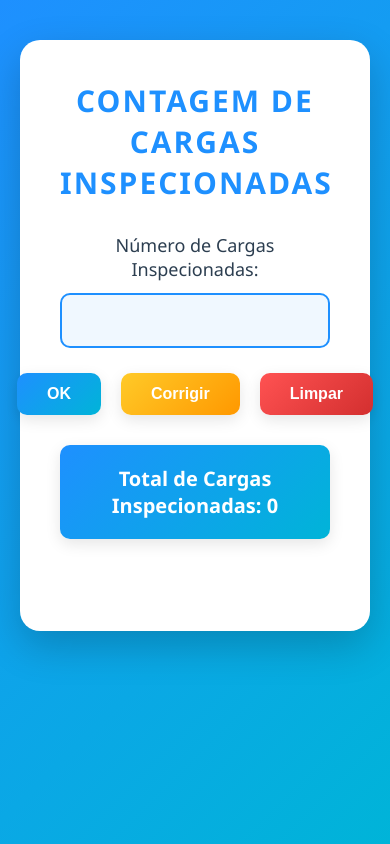
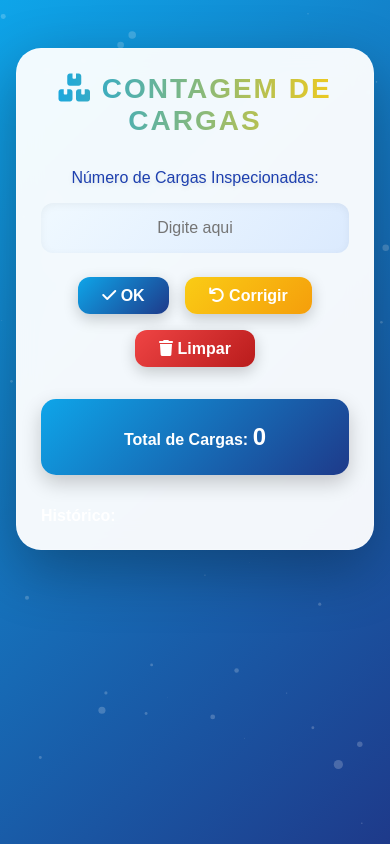
Before and after one commit to F-lapa/Quantidade-de-Carga, a plain HTML site: page index.html in a window 390 px wide. Drawn offline with Linux system fonts and the light colour scheme.

Commit message:
Update index.html

```diff
--- a/index.html
+++ b/index.html
@@ -4,140 +4,226 @@
   <meta charset="UTF-8">
   <meta name="viewport" content="width=device-width, initial-scale=1.0">
   <title>Contagem de Cargas Inspecionadas</title>
+  <link rel="stylesheet" href="https://cdnjs.cloudflare.com/ajax/libs/font-awesome/6.0.0-beta3/css/all.min.css">
   <style>
-    /* Estilos Gerais */
     * {
       margin: 0;
       padding: 0;
       box-sizing: border-box;
     }
+
     body {
-      font-family: 'Poppins', 'Segoe UI', sans-serif;
-      background: linear-gradient(135deg, #1e90ff, #00b4d8);
+      font-family: 'Poppins', sans-serif;
+      background: linear-gradient(135deg, #0ea5e9 0%, #1e3a8a 100%);
       color: #fff;
       display: flex;
       justify-content: center;
       align-items: flex-start;
       min-height: 100vh;
-      margin: 0;
-      padding: 20px;
+      padding: 1rem;
+      overflow: hidden;
+      position: relative;
     }
+
+    /* Partículas de fundo */
+    canvas {
+      position: absolute;
+      top: 0;
+      left: 0;
+      width: 100%;
+      height: 100%;
+      z-index: 0;
+      opacity: 0.25;
+    }
+
     .container {
-      background: #fff;
-      border-radius: 20px;
-      box-shadow: 0 15px 40px rgba(0, 0, 0, 0.2);
+      background: rgba(255, 255, 255, 0.95);
+      border-radius: 25px;
+      box-shadow: 0 20px 60px rgba(0, 0, 0, 0.3);
       width: 100%;
-      max-width: 600px;
-      padding: 40px;
+      max-width: 650px;
+      padding: 2.5rem;
       text-align: center;
       position: relative;
-      margin-top: 20px;
-      animation: slideInRotate 0.8s ease-out forwards;
+      z-index: 1;
+      backdrop-filter: blur(12px);
+      border: 1px solid rgba(255, 255, 255, 0.2);
+      animation: floatIn 1s ease-out forwards;
+      margin-top: 2rem;
     }
+
     h1 {
-      font-size: 30px;
-      margin-bottom: 30px;
-      color: #1e90ff;
-      font-weight: 600;
+      font-size: 2.5rem;
+      margin-bottom: 2rem;
+      color: #1e3a8a;
+      font-weight: 700;
       text-transform: uppercase;
       letter-spacing: 2px;
+      background: linear-gradient(90deg, #0ea5e9, #facc15);
+      -webkit-background-clip: text;
+      background-clip: text;
+      color: transparent;
+      animation: fadeInDown 1s ease forwards;
     }
+
     form {
-      margin-bottom: 30px;
+      margin-bottom: 2rem;
     }
+
     label {
-      font-size: 18px;
+      font-size: 1.25rem;
       font-weight: 500;
-      margin-bottom: 12px;
+      margin-bottom: 1rem;
       display: block;
-      color: #2c3e50;
+      color: #1e40af;
+      text-shadow: 0 2px 5px rgba(0, 0, 0, 0.1);
     }
+
     input[type="text"] {
       width: 100%;
-      padding: 15px;
-      font-size: 18px;
-      border: 2px solid #1e90ff;
-      border-radius: 10px;
-      margin-bottom: 25px;
+      padding: 1rem;
+      font-size: 1.25rem;
+      border: none;
+      border-radius: 12px;
+      margin-bottom: 1.5rem;
+      text-align: center;
+      color: #1e3a8a;
+      background: linear-gradient(135deg, #f0f9ff, #dbeafe);
+      box-shadow: inset 0 2px 8px rgba(0, 0, 0, 0.05);
       transition: all 0.3s ease;
-      text-align: center;
-      color: #2c3e50;
-      background: #f0f8ff;
     }
+
     input[type="text"]:focus {
-      border-color: #00b4d8;
-      box-shadow: 0 0 12px rgba(0, 180, 216, 0.4);
+      box-shadow: 0 0 15px rgba(14, 165, 233, 0.5);
+      transform: scale(1.02);
       outline: none;
     }
+
     .btn-container {
       display: flex;
-      gap: 20px;
+      gap: 1rem;
       justify-content: center;
+      flex-wrap: wrap;
     }
+
     button {
-      padding: 12px 30px;
-      font-size: 16px;
+      padding: 0.75rem 2rem;
+      font-size: 1rem;
       font-weight: 600;
       border: none;
-      border-radius: 10px;
+      border-radius: 12px;
       cursor: pointer;
-      transition: all 0.3s ease;
-      box-shadow: 0 5px 15px rgba(0, 0, 0, 0.1);
+      transition: all 0.4s ease;
+      box-shadow: 0 5px 15px rgba(0, 0, 0, 0.2);
+      position: relative;
+      overflow: hidden;
     }
+
+    button::before {
+      content: '';
+      position: absolute;
+      top: 50%;
+      left: 50%;
+      width: 0;
+      height: 0;
+      background: rgba(255, 255, 255, 0.3);
+      border-radius: 50%;
+      transform: translate(-50%, -50%);
+      transition: width 0.6s ease, height 0.6s ease;
+    }
+
+    button:hover::before {
+      width: 300%;
+      height: 300%;
+    }
+
     button:hover {
-      transform: scale(1.05);
-      box-shadow: 0 8px 20px rgba(0, 0, 0, 0.2);
+      transform: translateY(-3px);
+      box-shadow: 0 10px 25px rgba(0, 0, 0, 0.3);
     }
+
     .btn-ok {
-      background: linear-gradient(135deg, #1e90ff, #00b4d8);
-      color: white;
-    }
-    .btn-correct {
-      background: linear-gradient(135deg, #ffca28, #ff9800);
+      background: linear-gradient(135deg, #0ea5e9, #1e3a8a);
       color: #fff;
     }
+
+    .btn-correct {
+      background: linear-gradient(135deg, #facc15, #f59e0b);
+      color: #fff;
+    }
+
     .btn-clear {
-      background: linear-gradient(135deg, #ff5252, #d32f2f);
-      color: white;
+      background: linear-gradient(135deg, #ef4444, #b91c1c);
+      color: #fff;
     }
+
     .result {
-      background: linear-gradient(135deg, #1e90ff, #00b4d8);
+      background: linear-gradient(135deg, #0ea5e9, #1e3a8a);
       color: #fff;
-      padding: 20px;
-      border-radius: 10px;
-      font-size: 20px;
+      padding: 1.5rem;
+      border-radius: 15px;
+      font-size: 1.5rem;
       font-weight: 600;
-      margin-bottom: 30px;
-      box-shadow: 0 5px 15px rgba(0, 0, 0, 0.1);
+      margin-bottom: 2rem;
+      box-shadow: 0 8px 20px rgba(0, 0, 0, 0.2);
+      animation: fadeInUp 1s ease forwards;
     }
+
     #total-inspected {
       display: inline-block;
+      font-size: 2rem;
+      transition: all 0.3s ease;
     }
+
     #total-inspected.updating {
-      animation: totalPulseGlow 1s ease-out forwards;
+      animation: totalPulseGlow 1.2s ease-out forwards;
     }
+
     .history {
       text-align: left;
-      margin-top: 20px;
+      margin-top: 1.5rem;
     }
+
     .history-list {
       list-style: none;
       display: flex;
       flex-wrap: wrap;
-      gap: 12px;
+      gap: 0.75rem;
+      max-height: 150px;
+      overflow-y: auto;
+      scrollbar-width: thin;
+      scrollbar-color: #0ea5e9 #f0f9ff;
     }
+
+    .history-list::-webkit-scrollbar {
+      width: 6px;
+    }
+
+    .history-list::-webkit-scrollbar-track {
+      background: #f0f9ff;
+      border-radius: 12px;
+    }
+
+    .history-list::-webkit-scrollbar-thumb {
+      background: #0ea5e9;
+      border-radius: 12px;
+    }
+
     .history-item {
-      background: #00b4d8;
+      background: linear-gradient(135deg, #0ea5e9, #1e40af);
       color: #fff;
-      padding: 10px 20px;
-      border-radius: 25px;
-      font-size: 14px;
+      padding: 0.6rem 1.2rem;
+      border-radius: 20px;
+      font-size: 0.9rem;
       font-weight: 500;
-      box-shadow: 0 3px 10px rgba(0, 0, 0, 0.1);
+      box-shadow: 0 4px 12px rgba(0, 0, 0, 0.15);
+      animation: slideIn 0.5s ease forwards;
     }
+
     .history-item.latest {
-      animation: pulseGlow 1s ease-out forwards;
+      animation: pulseGlow 1.2s ease-out forwards;
     }
+
     .history-item.removing {
       animation: pulseFadeOut 1s ease-out forwards;
     }
@@ -150,165 +236,160 @@
       left: 0;
       width: 100%;
       height: 100%;
-      background: rgba(0, 0, 0, 0.65);
+      background: rgba(0, 0, 0, 0.75);
       justify-content: center;
       align-items: center;
       z-index: 1000;
       opacity: 0;
       transition: opacity 0.3s ease;
     }
+
     .dialog-overlay.show {
       display: flex;
       opacity: 1;
     }
+
     .dialog-container {
-      background: #fff;
-      color: #2c3e50;
-      padding: 35px;
-      border-radius: 15px;
+      background: rgba(255, 255, 255, 0.98);
+      color: #1e3a8a;
+      padding: 2rem;
+      border-radius: 20px;
       text-align: center;
-      box-shadow: 0 15px 40px rgba(0, 0, 0, 0.2);
+      box-shadow: 0 20px 60px rgba(0, 0, 0, 0.3);
       width: 90%;
       max-width: 450px;
-      transform: scale(0.9);
+      transform: scale(0.8);
       opacity: 0;
-      transition: transform 0.3s ease, opacity 0.3s ease;
+      transition: transform 0.4s ease, opacity 0.4s ease;
+      backdrop-filter: blur(10px);
     }
+
     .dialog-overlay.show .dialog-container {
       transform: scale(1);
       opacity: 1;
     }
+
     .dialog-buttons {
       display: flex;
-      gap: 20px;
+      gap: 1rem;
       justify-content: center;
-      margin-top: 30px;
+      margin-top: 1.5rem;
     }
+
+    .dialog-confirm, .dialog-cancel {
+      padding: 0.75rem 2rem;
+      font-size: 1rem;
+      font-weight: 600;
+      border: none;
+      border-radius: 12px;
+      cursor: pointer;
+      transition: all 0.4s ease;
+      box-shadow: 0 5px 15px rgba(0, 0, 0, 0.2);
+    }
+
     .dialog-confirm {
-      background: linear-gradient(135deg, #1e90ff, #00b4d8);
-      color: white;
-      padding: 12px 25px;
-      border: none;
-      border-radius: 10px;
-      cursor: pointer;
-      font-size: 16px;
-      font-weight: 600;
-      transition: all 0.3s ease;
+      background: linear-gradient(135deg, #0ea5e9, #1e3a8a);
+      color: #fff;
     }
-    .dialog-confirm:hover {
-      transform: scale(1.05);
-      box-shadow: 0 8px 20px rgba(0, 0, 0, 0.2);
+
+    .dialog-cancel {
+      background: linear-gradient(135deg, #ef4444, #b91c1c);
+      color: #fff;
     }
-    .dialog-cancel {
-      background: linear-gradient(135deg, #ff5252, #d32f2f);
-      color: white;
-      padding: 12px 25px;
-      border: none;
-      border-radius: 10px;
-      cursor: pointer;
-      font-size: 16px;
-      font-weight: 600;
-      transition: all 0.3s ease;
-    }
-    .dialog-cancel:hover {
-      transform: scale(1.05);
-      box-shadow: 0 8px 20px rgba(0, 0, 0, 0.2);
+
+    .dialog-confirm:hover, .dialog-cancel:hover {
+      transform: translateY(-3px);
+      box-shadow: 0 10px 25px rgba(0, 0, 0, 0.3);
     }
 
     /* Animações */
-    @keyframes slideInRotate {
-      0% {
-        opacity: 0;
-        transform: translateX(-100%) rotate(-10deg);
-      }
-      100% {
-        opacity: 1;
-        transform: translateX(0) rotate(0deg);
-      }
+    @keyframes floatIn {
+      0% { opacity: 0; transform: translateY(50px) scale(0.95); }
+      100% { opacity: 1; transform: translateY(0) scale(1); }
+    }
+
+    @keyframes fadeInDown {
+      0% { opacity: 0; transform: translateY(-30px); }
+      100% { opacity: 1; transform: translateY(0); }
+    }
+
+    @keyframes fadeInUp {
+      0% { opacity: 0; transform: translateY(30px); }
+      100% { opacity: 1; transform: translateY(0); }
+    }
+
+    @keyframes slideIn {
+      0% { opacity: 0; transform: translateX(-20px); }
+      100% { opacity: 1; transform: translateX(0); }
     }
 
     @keyframes pulseGlow {
-      0% {
-        transform: scale(1);
-        background: #00b4d8;
-        box-shadow: 0 3px 10px rgba(0, 0, 0, 0.1);
-      }
-      50% {
-        transform: scale(1.3);
-        background: #ffeb3b;
-        box-shadow: 0 0 20px rgba(255, 235, 59, 0.8);
-        color: #2c3e50;
-      }
-      100% {
-        transform: scale(1);
-        background: #00b4d8;
-        box-shadow: 0 3px 10px rgba(0, 0, 0, 0.1);
-        color: #fff;
-      }
+      0% { transform: scale(1); box-shadow: 0 4px 12px rgba(0, 0, 0, 0.15); }
+      50% { transform: scale(1.15); box-shadow: 0 0 20px rgba(14, 165, 233, 0.8); background: #facc15; }
+      100% { transform: scale(1); box-shadow: 0 4px 12px rgba(0, 0, 0, 0.15); }
     }
 
     @keyframes pulseFadeOut {
-      0% {
-        transform: scale(1);
-        background: #00b4d8;
-        box-shadow: 0 3px 10px rgba(0, 0, 0, 0.1);
-        opacity: 1;
-      }
-      50% {
-        transform: scale(1.3);
-        background: #ffeb3b;
-        box-shadow: 0 0 20px rgba(255, 235, 59, 0.8);
-        color: #2c3e50;
-        opacity: 1;
-      }
-      100% {
-        transform: scale(0.8);
-        background: #ffeb3b;
-        box-shadow: 0 0 10px rgba(255, 235, 59, 0.5);
-        opacity: 0;
-      }
+      0% { transform: scale(1); opacity: 1; }
+      50% { transform: scale(1.15); box-shadow: 0 0 20px rgba(14, 165, 233, 0.8); background: #facc15; }
+      100% { transform: scale(0.8); opacity: 0; }
     }
 
     @keyframes totalPulseGlow {
-      0% {
-        transform: scale(1);
-        color: #fff;
-        text-shadow: none;
+      0% { transform: scale(1); text-shadow: none; }
+      50% { transform: scale(1.25); text-shadow: 0 0 20px rgba(250, 204, 21, 0.9); color: #facc15; }
+      100% { transform: scale(1); text-shadow: none; color: #fff; }
+    }
+
+    @media (max-width: 480px) {
+      .container {
+        padding: 1.5rem;
       }
-      50% {
-        transform: scale(1.2);
-        color: #ffeb3b;
-        text-shadow: 0 0 15px rgba(255, 235, 59, 0.8);
+
+      h1 {
+        font-size: 1.75rem;
       }
-      100% {
-        transform: scale(1);
-        color: #fff;
-        text-shadow: none;
+
+      label, input[type="text"], .result {
+        font-size: 1rem;
+      }
+
+      #total-inspected {
+        font-size: 1.5rem;
+      }
+
+      button {
+        padding: 0.6rem 1.5rem;
+      }
+
+      .history-item {
+        font-size: 0.8rem;
+        padding: 0.5rem 1rem;
       }
     }
   </style>
 </head>
 <body>
+  <canvas id="particles"></canvas>
   <div class="container">
-    <h1>Contagem de Cargas Inspecionadas</h1>
+    <h1><i class="fas fa-boxes"></i> Contagem de Cargas</h1>
     <form id="inspection-form">
       <label for="quantity">Número de Cargas Inspecionadas:</label>
-      <input type="text" id="quantity" name="quantity" required autocomplete="off" inputmode="numeric">
+      <input type="text" id="quantity" name="quantity" required autocomplete="off" inputmode="numeric" placeholder="Digite aqui">
       <div class="btn-container">
-        <button class="btn-ok" type="submit">OK</button>
-        <button class="btn-correct" id="correct-button" type="button">Corrigir</button>
-        <button class="btn-clear" id="clear-button" type="button">Limpar</button>
+        <button class="btn-ok" type="submit"><i class="fas fa-check"></i> OK</button>
+        <button class="btn-correct" id="correct-button" type="button"><i class="fas fa-undo"></i> Corrigir</button>
+        <button class="btn-clear" id="clear-button" type="button"><i class="fas fa-trash"></i> Limpar</button>
       </div>
     </form>
     <div class="result">
-      <strong>Total de Cargas Inspecionadas:</strong> <span id="total-inspected">0</span>
+      <strong>Total de Cargas:</strong> <span id="total-inspected">0</span>
     </div>
     <div class="history">
       <strong>Histórico:</strong>
       <ul id="history-list" class="history-list"></ul>
     </div>
   </div>
-  <!-- Caixa de Diálogo -->
   <div class="dialog-overlay" id="dialog-overlay">
     <div class="dialog-container">
       <p id="dialog-message"></p>
@@ -318,7 +399,66 @@
       </div>
     </div>
   </div>
+
   <script>
+    // Partículas de fundo
+    const canvas = document.getElementById('particles');
+    const ctx = canvas.getContext('2d');
+    canvas.width = window.innerWidth;
+    canvas.height = window.innerHeight;
+
+    const particlesArray = [];
+    const numberOfParticles = 60;
+
+    class Particle {
+      constructor() {
+        this.x = Math.random() * canvas.width;
+        this.y = Math.random() * canvas.height;
+        this.size = Math.random() * 4 + 1;
+        this.speedX = Math.random() * 0.5 - 0.25;
+        this.speedY = Math.random() * 0.5 - 0.25;
+      }
+
+      update() {
+        this.x += this.speedX;
+        this.y += this.speedY;
+        if (this.size > 0.2) this.size -= 0.015;
+        if (this.x < 0 || this.x > canvas.width) this.speedX = -this.speedX;
+        if (this.y < 0 || this.y > canvas.height) this.speedY = -this.speedY;
+      }
+
+      draw() {
+        ctx.fillStyle = 'rgba(255, 255, 255, 0.8)';
+        ctx.beginPath();
+        ctx.arc(this.x, this.y, this.size, 0, Math.PI * 2);
+        ctx.fill();
+      }
+    }
+
+    function init() {
+      for (let i = 0; i < numberOfParticles; i++) {
+        particlesArray.push(new Particle());
+      }
+    }
+
+    function animate() {
+      ctx.clearRect(0, 0, canvas.width, canvas.height);
+      for (let i = 0; i < particlesArray.length; i++) {
+        particlesArray[i].update();
+        particlesArray[i].draw();
+        if (particlesArray[i].size <= 0.2) {
+          particlesArray.splice(i, 1);
+          i--;
+          particlesArray.push(new Particle());
+        }
+      }
+      requestAnimationFrame(animate);
+    }
+
+    init();
+    animate();
+
+    // Lógica principal
     document.addEventListener('DOMContentLoaded', function () {
       const form = document.getElementById('inspection-form');
       const totalInspectedSpan = document.getElementById('total-inspected');
@@ -334,7 +474,6 @@
       let history = [];
       let confirmAction = null;
 
-      // Carrega os dados do localStorage
       if (localStorage.getItem('totalInspected')) {
         totalInspected = parseInt(localStorage.getItem('totalInspected'), 10);
         totalInspectedSpan.textContent = totalInspected.toLocaleString('pt-BR');
@@ -373,7 +512,7 @@
 
       function animateTotal() {
         totalInspectedSpan.classList.remove('updating');
-        void totalInspectedSpan.offsetWidth; // Força reflow para reiniciar a animação
+        void totalInspectedSpan.offsetWidth;
         totalInspectedSpan.classList.add('updating');
       }
 
@@ -398,17 +537,13 @@
       function showDialog(message, onConfirm) {
         dialogMessage.textContent = message;
         dialogOverlay.style.display = 'flex';
-        setTimeout(() => {
-          dialogOverlay.classList.add('show');
-        }, 10);
+        setTimeout(() => dialogOverlay.classList.add('show'), 10);
         confirmAction = onConfirm;
       }
 
       function hideDialog() {
         dialogOverlay.classList.remove('show');
-        setTimeout(() => {
-          dialogOverlay.style.display = 'none';
-        }, 300);
+        setTimeout(() => dialogOverlay.style.display = 'none', 400);
       }
 
       dialogConfirm.addEventListener('click', function () {
@@ -416,13 +551,11 @@
         hideDialog();
       });
 
-      dialogCancel.addEventListener('click', function () {
-        hideDialog();
-      });
+      dialogCancel.addEventListener('click', hideDialog);
 
       correctButton.addEventListener('click', function () {
         if (history.length > 0) {
-          showDialog("Você tem certeza que deseja corrigir o último valor inserido?", function () {
+          showDialog("Deseja corrigir o último valor inserido?", function () {
             const lastQuantity = history.pop();
             totalInspected -= lastQuantity;
             totalInspectedSpan.textContent = totalInspected.toLocaleString('pt-BR');
@@ -446,7 +579,7 @@
       });
 
       clearButton.addEventListener('click', function () {
-        showDialog("Você tem certeza que deseja limpar o total e o histórico?", function () {
+        showDialog("Deseja limpar o total e o histórico?", function () {
           totalInspected = 0;
           history = [];
           totalInspectedSpan.textContent = totalInspected.toLocaleString('pt-BR');
```
